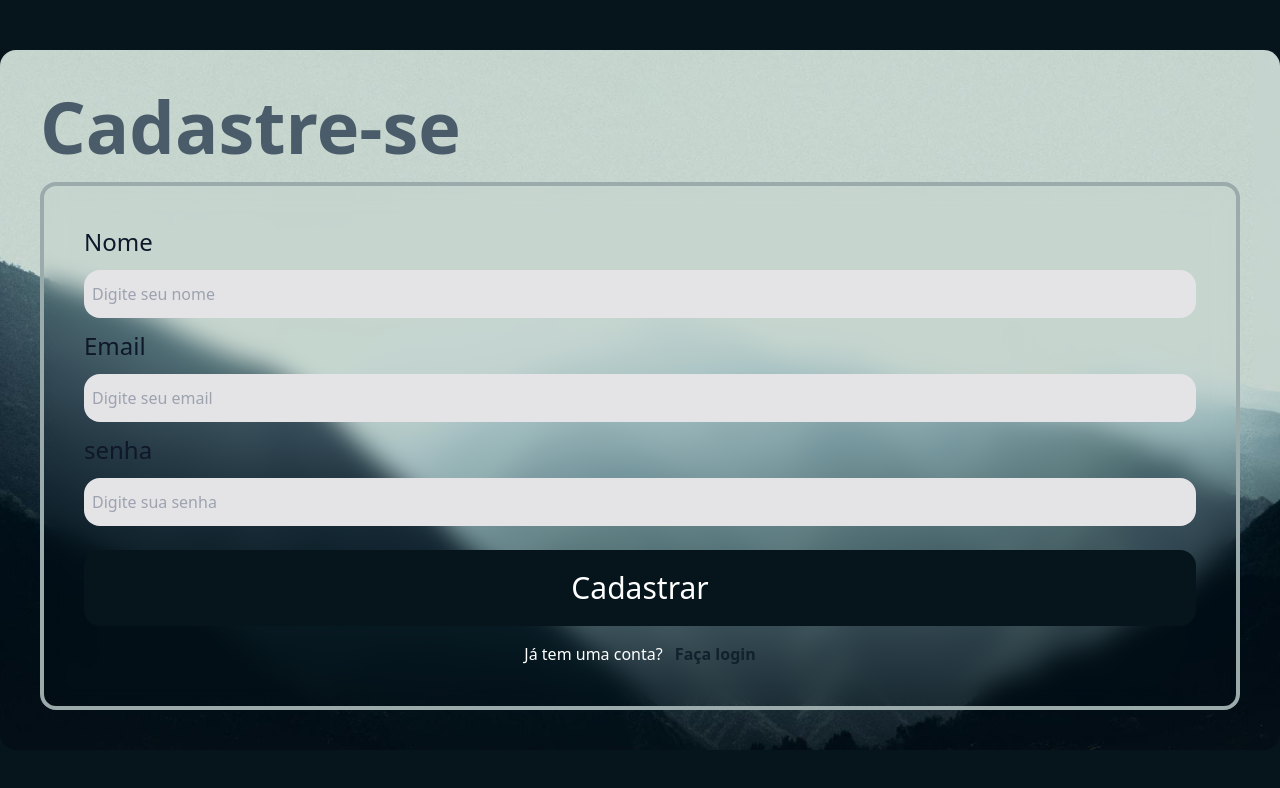
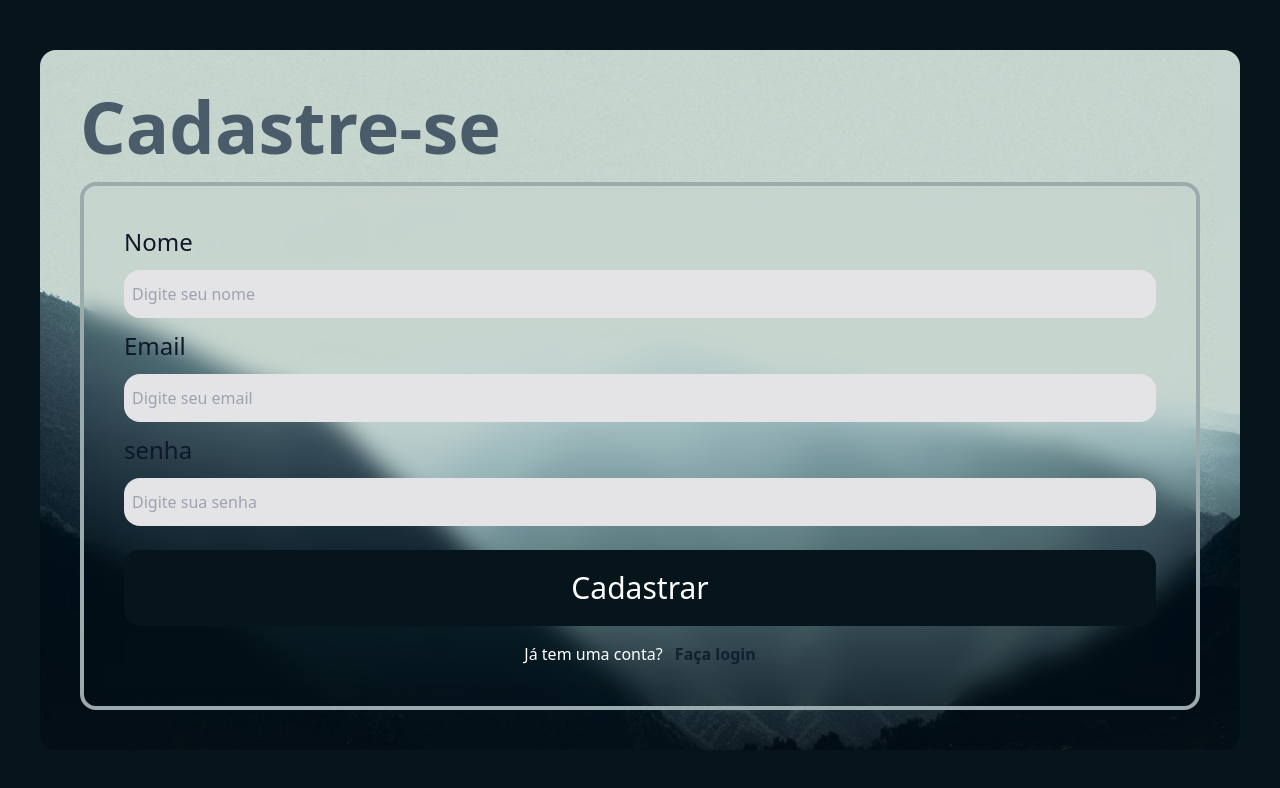
Before and after one commit to daviiisousa/User-Login, a React (Vite) app: page / in a window 1280 px wide. Shown: the top 788 px of the page. Built offline with nearby package versions, Linux system fonts and the light colour scheme.

Commit message:
style: Add margin to the main container in Home component

```diff
--- a/src/pages/Home.tsx
+++ b/src/pages/Home.tsx
@@ -10,8 +10,8 @@ export const Home = () => {
     useContext(UserContext);
 
   return (
-    <div className="min-h-screen w-full flex justify-center items-center bg-darkBlue ">
-      <div className="bg-bottom bg-hero-pattern bg-cover p-10 rounded-2xl space-y-5">
+    <div className="min-h-screen w-full flex justify-center items-center bg-darkBlue">
+      <div className="bg-bottom bg-hero-pattern bg-cover p-10 rounded-2xl space-y-5 m-10">
         <h1 className="text-7xl font-bold text-lightGraay">Cadastre-se</h1>
         <div className="flex items-center justify-center">
           <form
```
